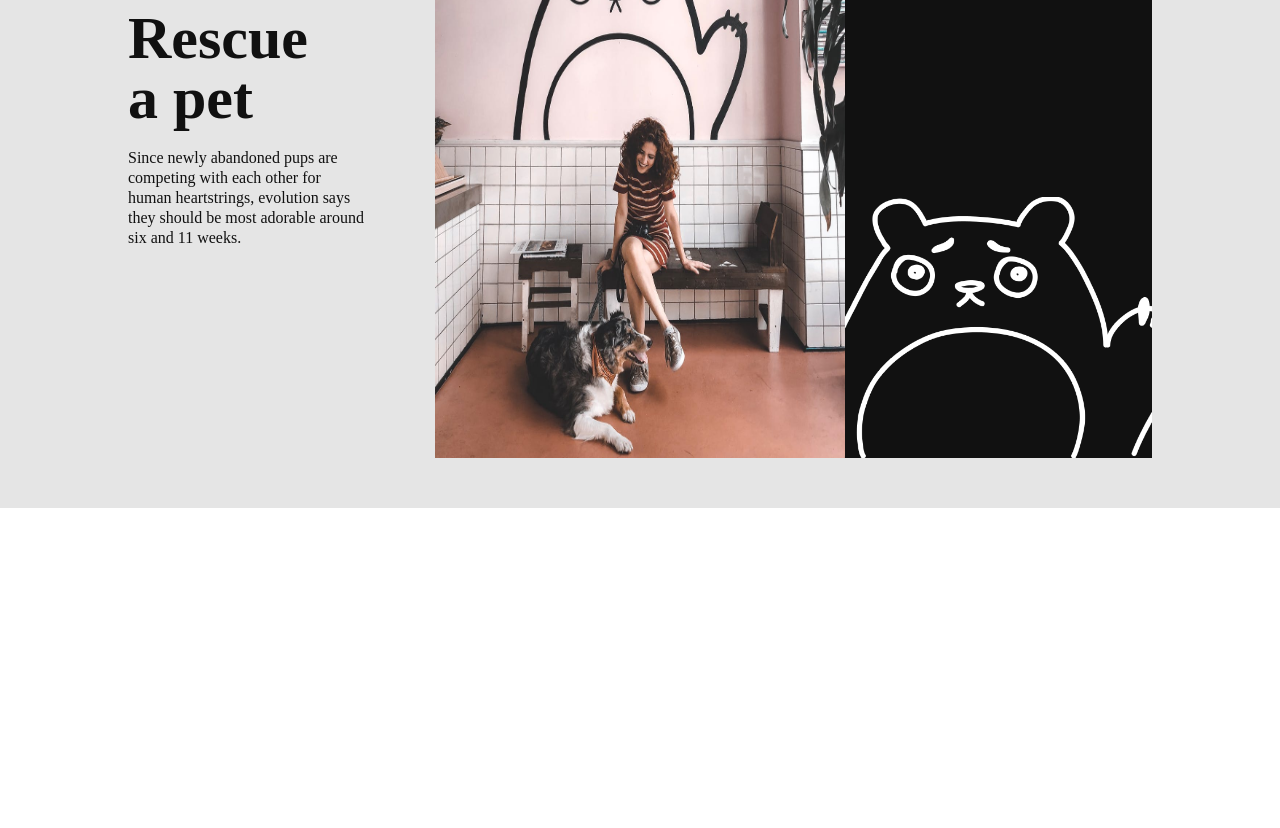
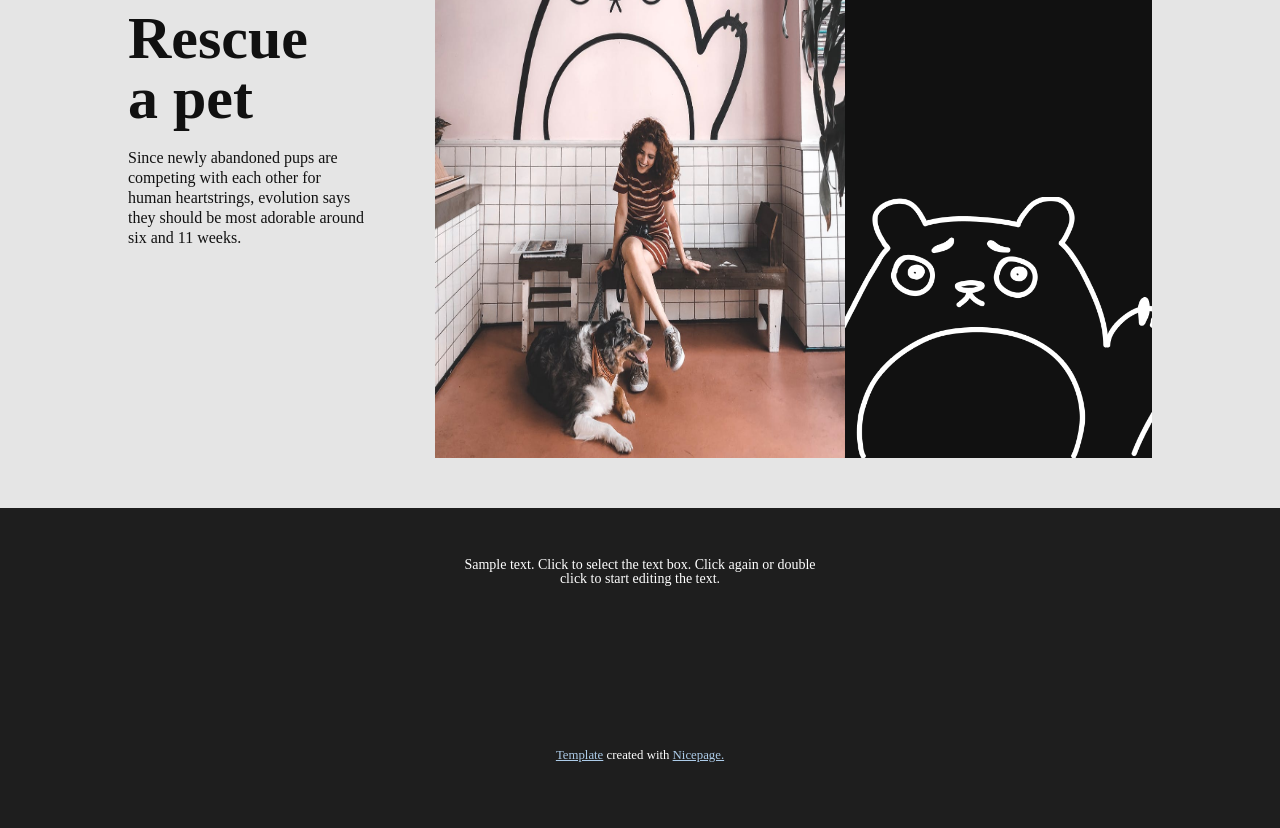
Before and after one commit to mateogaudi/Resque_a_pet, a website: page index.html in a window 1280 px wide. Shown: the part 3922-4750 px from the top of the page. Before the commit the page ends 4430 px from the top, so only its background shows below. Drawn offline with Linux system fonts and the light colour scheme.

Commit message:
finish work footer

```diff
--- /dev/null
+++ b/assets/css/footer.css
@@ -0,0 +1,29 @@
+footer{
+    background:#1e1e1e;
+    height:40vh;
+    width:100%;
+    box-sizing:border-box;
+    padding:50px 0;
+    color:#fff;
+}
+.footer-heading{
+    display:flex;
+    justify-content: center;
+}
+.footer-heading span{
+    display:block;
+    text-align:center;
+}
+.footer-item{
+    height:80%;
+    display: flex;
+    justify-content:center;
+    align-items: flex-end;
+}
+.footer-item a{
+    color:#adcce9;
+}
+.footer-item a:hover{
+    color:#5e5e5e;
+    text-decoration:none;
+}
--- a/assets/css/heading.css
+++ b/assets/css/heading.css
@@ -1,7 +1,7 @@
 .footer-description{
     font-size:12.8px;
     font-weight:400;
-    color:#adcce9;
+    color:#fff;
 }
 .largest-heading{
     font-size:60px;
--- a/index.html
+++ b/index.html
@@ -17,6 +17,7 @@
     <link rel="stylesheet" href="assets/css/we-are-waiting-for-you.css" type="text/css"/>
     <link rel="stylesheet" href="assets/css/dalmatian-and-people.css" type="text/css"/>
     <link rel="stylesheet" href="assets/css/rescue-a-pet.css" type="text/css"/>
+    <link rel="stylesheet" href="assets/css/footer.css" type="text/css"/>
 </head>
 <body>
   <div class="container">
@@ -203,6 +204,25 @@
       </div>
      </div>
     </section>
+    <footer>
+     <div class="footer-heading">
+      <div class="main-footer-heading">
+      <p>
+         <span>Sample text. Click to select the text box. Click again or double</span>
+         <span>click to start editing the text.</span>
+       </p>
+     </div>
+     </div>
+     <div class="footer-item">
+      <div class="footer-description">
+      <p>
+        <span><a href="#">Template</a></span>
+        <span>created with</span>
+        <span><a href="a">Nicepage.</a></span>
+      </p>
+      </div>
+     </div>
+    </footer>
   </div>
 </body>
 </html>
```
